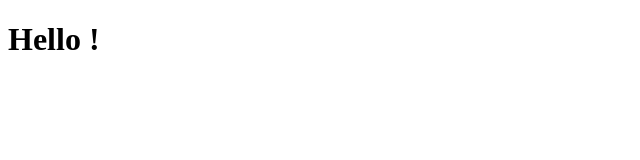
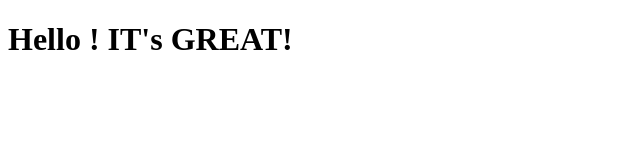
Before and after one commit to j123456/coursera_test, a plain HTML site: page site/index.html in a window 1280 px wide. Shown: the whole page, without its empty margins (0-640 px from the left). Drawn offline with Linux system fonts and the light colour scheme.

Commit message:
add change

```diff
--- a/site/index.html
+++ b/site/index.html
@@ -3,6 +3,6 @@
 <head>
 <title> Hello Coursera! </title>
 </head>
-<body><h1>Hello !
+<body><h1>Hello ! IT's GREAT!
 </h1></body>
 </html>
```
